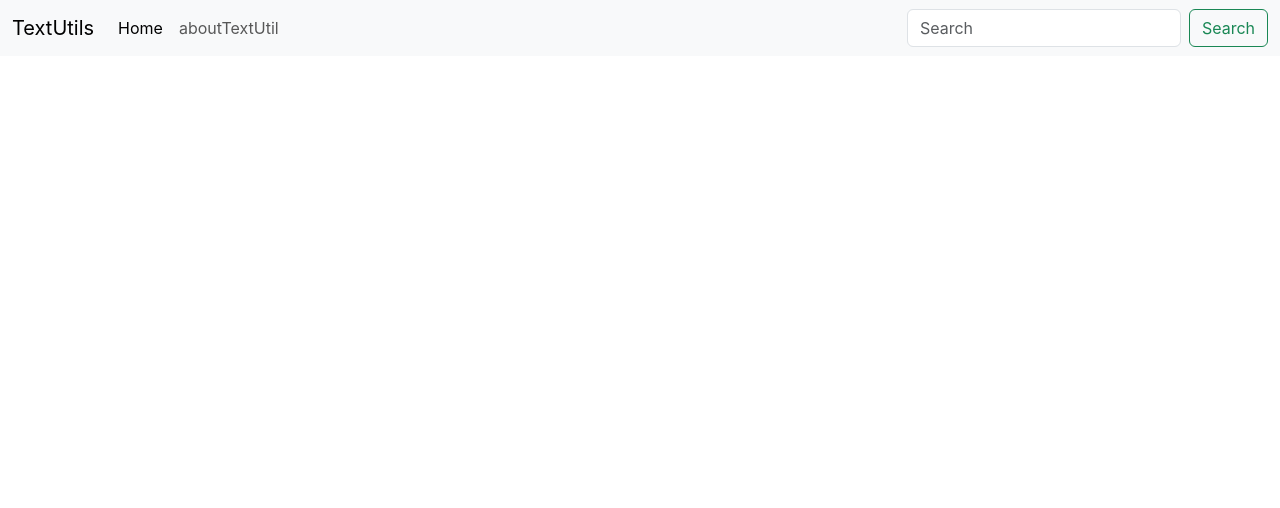
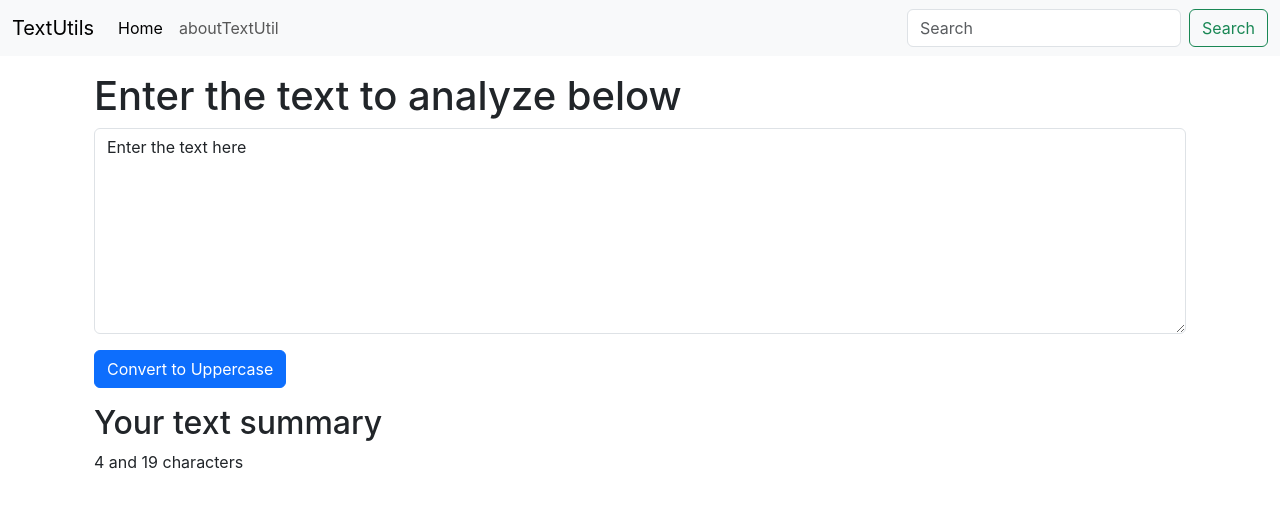
Before and after one commit to fatima678/textutils, a React (Create React App) app: page / in a window 1280 px wide. Shown: the top 508 px of the page. Built offline with nearby package versions, Linux system fonts and the light colour scheme.

Commit message:
Implement states in textUtils

```diff
--- a/src/App.js
+++ b/src/App.js
@@ -1,11 +1,16 @@
 
 import './App.css';
 import Navbar from './components/Navbar';
+import TextForm from './components/TextForm';
 
 function App() {
   return (
     <>
     <Navbar title="TextUtils" aboutText="aboutTextUtil"/>
+
+    <div className='container my-3' >
+      <TextForm heading='Enter the text to analyze below'/>
+      </div>
     </>
   );
 }
--- /dev/null
+++ b/src/components/TextForm.js
@@ -0,0 +1,31 @@
+import React, {useState} from 'react'
+
+export default function TextForm(props) {
+    const handleUpClick= ()=>{
+        // console.log("Uppercase was clicked" +text);
+        let newText =text.toUpperCase();
+        setText(newText);
+    }
+    const handleOnChange= (event)=>{
+        // console.log("On Chnage");
+        setText(event.target.value);
+    }
+const [text, setText] = useState("Enter the text here");
+
+  return (
+    <>
+    <div className='container'>
+    <h1>{props.heading}</h1>
+        <div className="mb-3">
+           <textarea className="form-control" value={text} id="myBox" rows="8" onChange={handleOnChange}></textarea>
+        </div>
+        <button className='btn btn-primary' onClick={handleUpClick}> Convert to Uppercase</button>
+    </div>
+
+    <div className='container my-3'>
+        <h2>Your text summary</h2>
+        <p>{text.split(" ").length} and {text.length} characters</p>
+    </div>
+    </>
+  )
+}
```
